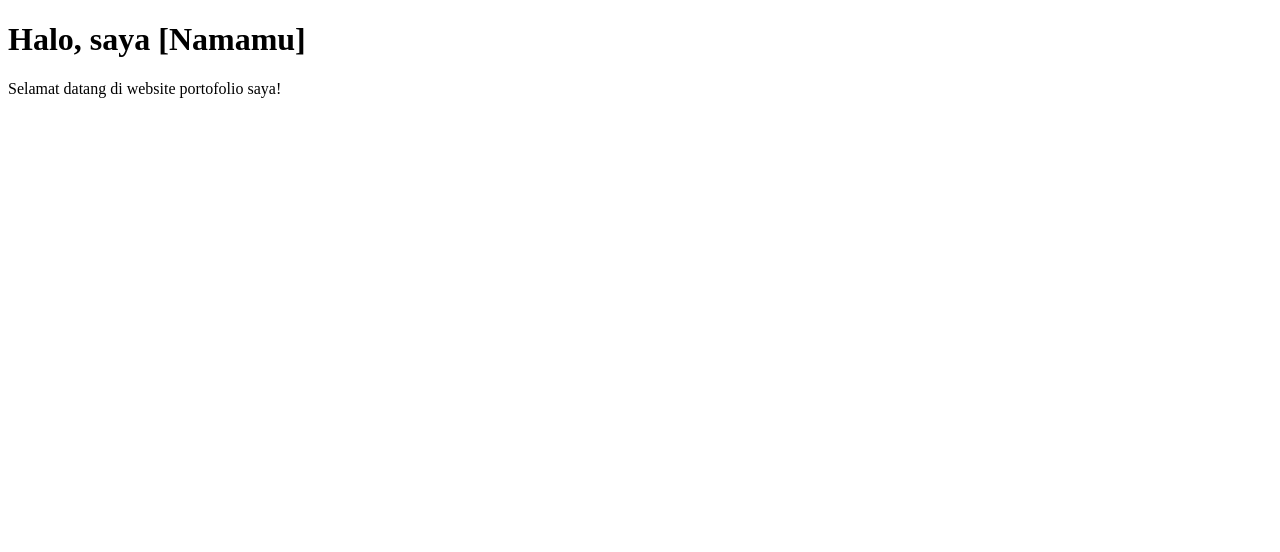
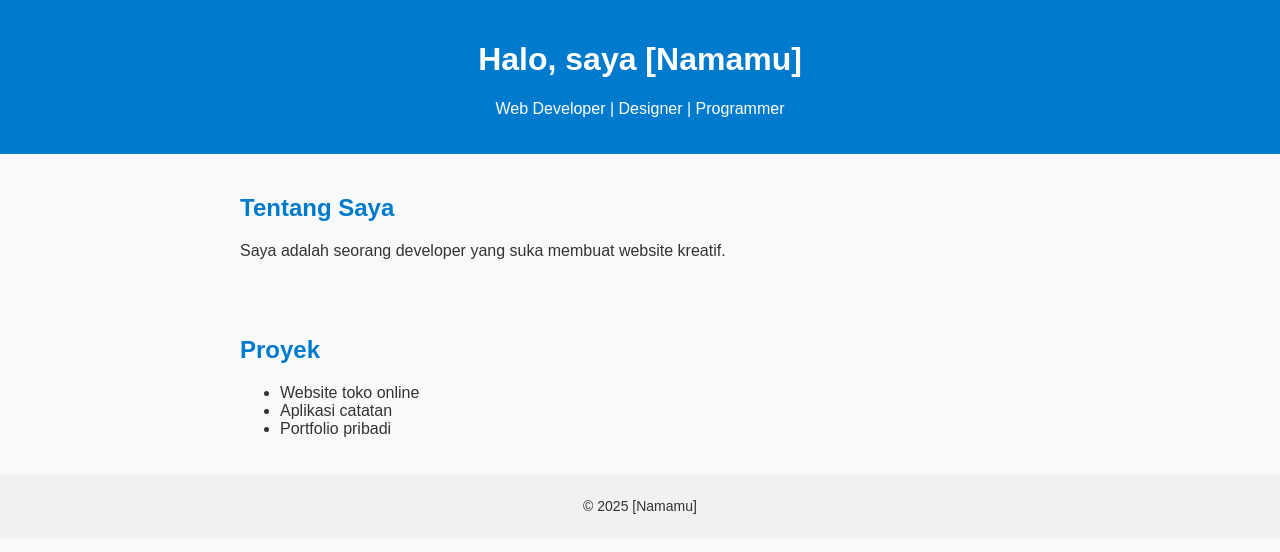
Before and after one commit to f5tihyahya/portofolio, a plain HTML site: page index.html in a window 1280 px wide. Drawn offline with Linux system fonts and the light colour scheme.

Commit message:
Update index.html

```diff
--- a/index.html
+++ b/index.html
@@ -1,11 +1,60 @@
 <!DOCTYPE html>
-<html>
+<html lang="id">
 <head>
     <meta charset="UTF-8">
     <title>Portofolio Saya</title>
+    <style>
+        body {
+            font-family: Arial, sans-serif;
+            margin: 0;
+            padding: 0;
+            background: #f8f9fa;
+            color: #333;
+        }
+        header {
+            background: #007acc;
+            color: white;
+            padding: 20px;
+            text-align: center;
+        }
+        section {
+            padding: 20px;
+            max-width: 800px;
+            margin: auto;
+        }
+        h2 {
+            color: #007acc;
+        }
+        footer {
+            background: #f1f1f1;
+            text-align: center;
+            padding: 10px;
+            font-size: 14px;
+        }
+    </style>
 </head>
 <body>
-    <h1>Halo, saya [Namamu]</h1>
-    <p>Selamat datang di website portofolio saya!</p>
+    <header>
+        <h1>Halo, saya [Namamu]</h1>
+        <p>Web Developer | Designer | Programmer</p>
+    </header>
+
+    <section>
+        <h2>Tentang Saya</h2>
+        <p>Saya adalah seorang developer yang suka membuat website kreatif.</p>
+    </section>
+
+    <section>
+        <h2>Proyek</h2>
+        <ul>
+            <li>Website toko online</li>
+            <li>Aplikasi catatan</li>
+            <li>Portfolio pribadi</li>
+        </ul>
+    </section>
+
+    <footer>
+        <p>© 2025 [Namamu]</p>
+    </footer>
 </body>
 </html>
```
